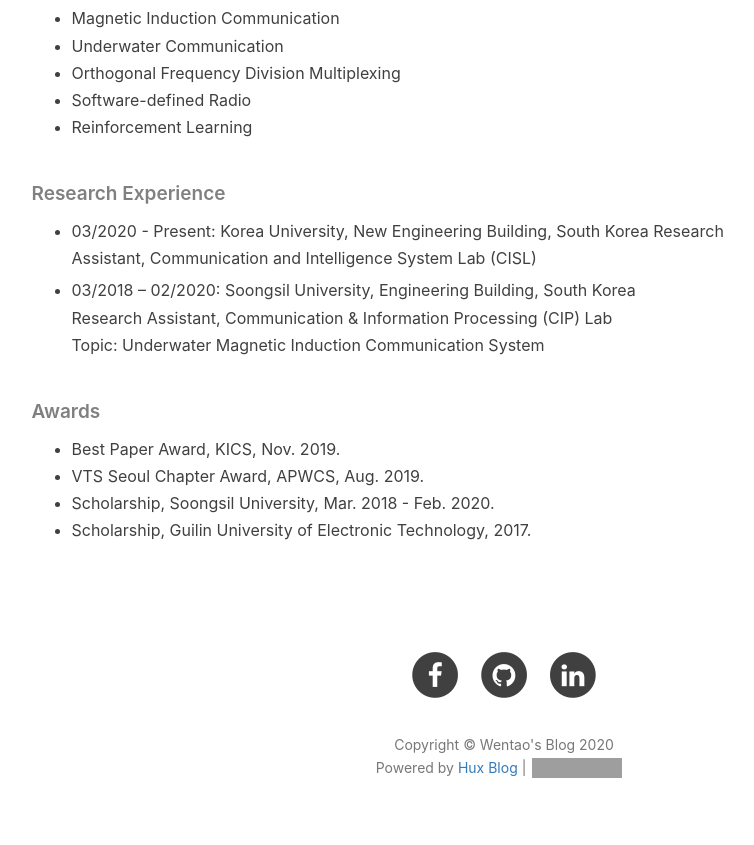
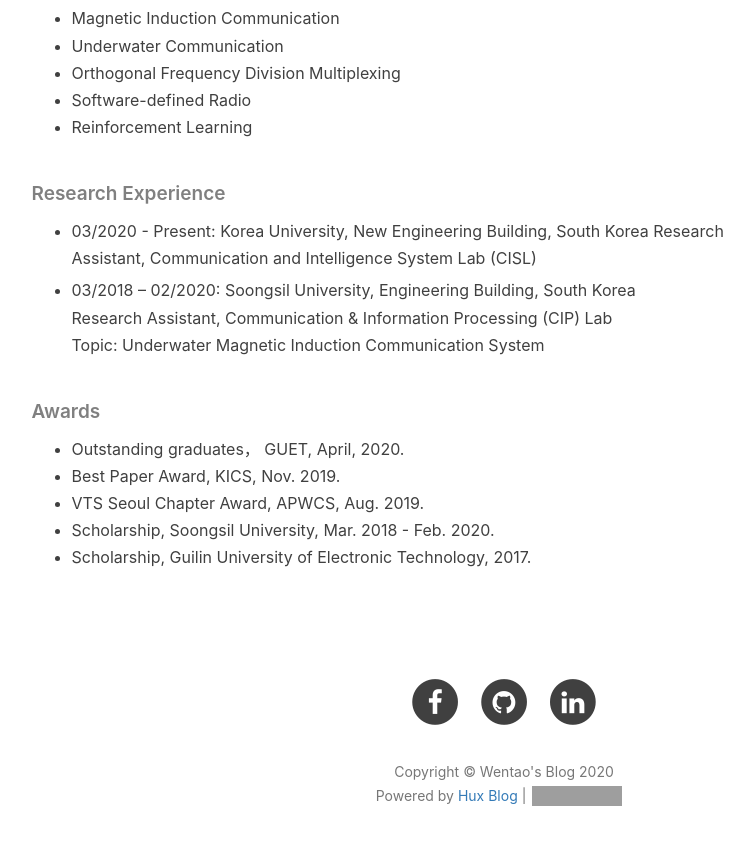
Before and after one commit to csxmt123/zhouwt612.github.io, a Jekyll site: the page built from z_about.html, in a window 1280 px wide and 900 px high, scrolled down 1135 px. Shown: the top 845 px of the window, without its empty margins (136-890 px from the left). Built offline with Jekyll 4.4.1, drawn with Linux system fonts in a browser that asks for light colours; nearby versions of some CDN libraries; comment, search, counter and statistics services are not loaded; grey boxes are pictures that could not be loaded.

Commit message:
Update en.md

```diff
--- a/_includes/about/en.md
+++ b/_includes/about/en.md
@@ -40,6 +40,7 @@ These are my [**Blog**](https://wentaozhou.cn), [**Github**](http://github.com/z
   Topic: Underwater Magnetic Induction Communication System
 
 ##### Awards
+- Outstanding graduates， GUET, April, 2020.
 - Best Paper Award, KICS, Nov. 2019.
 - VTS Seoul Chapter Award, APWCS, Aug. 2019.
 - Scholarship, Soongsil University, Mar. 2018 - Feb. 2020.
```
